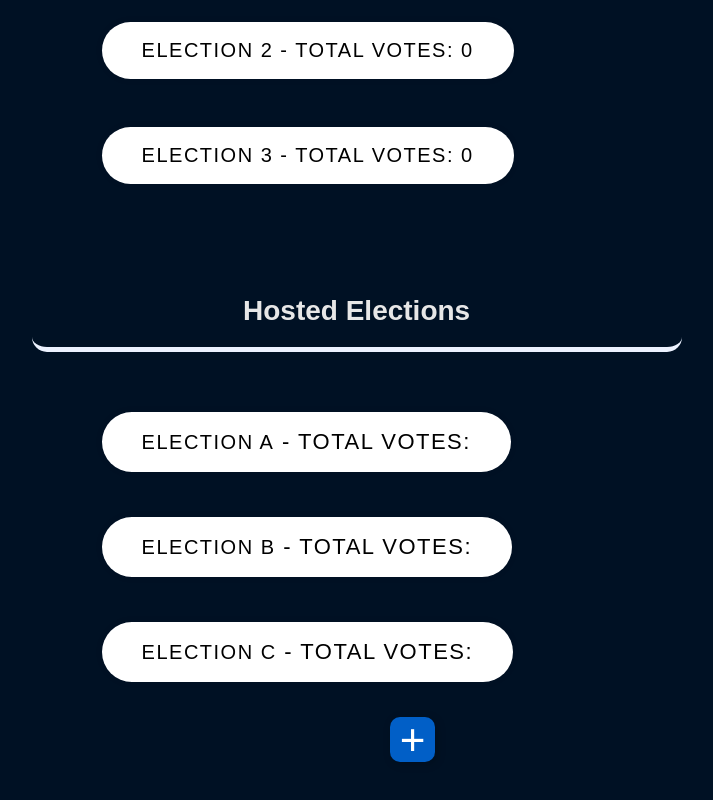
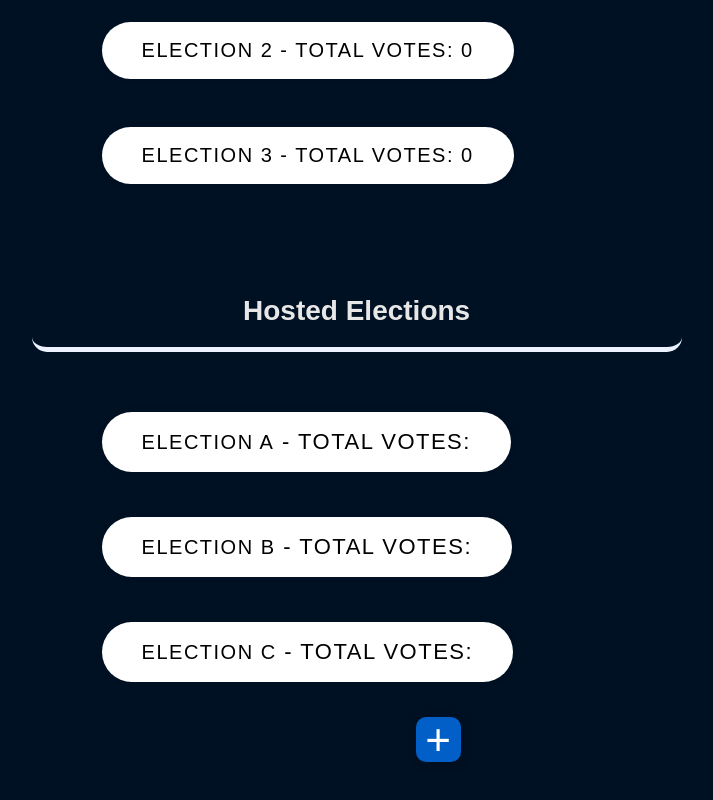
Before and after one commit to nerdigenius/FYDP, a React (Create React App) app in the folder FrontEnd/: page /elections in a window 1280 px wide. Shown: the part 322-1122 px from the top of the page, without its empty margins (378-1091 px from the left). Built offline with nearby package versions, Linux system fonts and the light colour scheme; sample sign-in values are in the browser's storage; a web font is replaced by a local one.

Commit message:
ur_elections start

```diff
--- a/FrontEnd/src/App.js
+++ b/FrontEnd/src/App.js
@@ -5,6 +5,8 @@ import { Register } from './Register.js';
 import { Personal } from './Personal';
 import { Elections } from './Elections';
 import { Welcome } from './Welcome';
+import {UrElections} from './UrElections.js'
+
 
 function App() {
   let isAuthenticated = localStorage.getItem('token');
@@ -19,6 +21,7 @@ function App() {
           <Route path="/signup" element={<Register />} />
           <Route path="/personal" element={isAuthenticated ? <Personal /> : <Navigate to="/login" />} />
           <Route path="/elections" element={isAuthenticated ? <Elections /> : <Navigate to="/login" />} />
+          <Route path="/urElections" element={<UrElections />} />
 
         </Routes>
       </BrowserRouter>
--- a/FrontEnd/src/Elections.css
+++ b/FrontEnd/src/Elections.css
@@ -242,7 +242,7 @@
 }
 
 .create_bar{
-  margin-left: 60%;
+  margin-left: 62%;
   padding-bottom: 50px;
 }
 
--- a/FrontEnd/src/Elections.js
+++ b/FrontEnd/src/Elections.js
@@ -2,8 +2,11 @@ import React from 'react'
 import { useState } from 'react'
 import './Elections.css'
 import { Navbar } from './Navbar'
+import { useNavigate } from 'react-router-dom'
 
 export const Elections = () => {
+  const navigate = useNavigate()
+
   // Active Elections
   const activeElections = [
     {
@@ -178,7 +181,7 @@ export const Elections = () => {
         </div>
       </section>
       <section>
-        <div className="create_bar">
+        <div className="create_bar" onClick={() => navigate('/urElections')}>
           <button className="create_btn">
             <div className="create_sign">+</div>
             <div className="create_text">Create</div>
```
